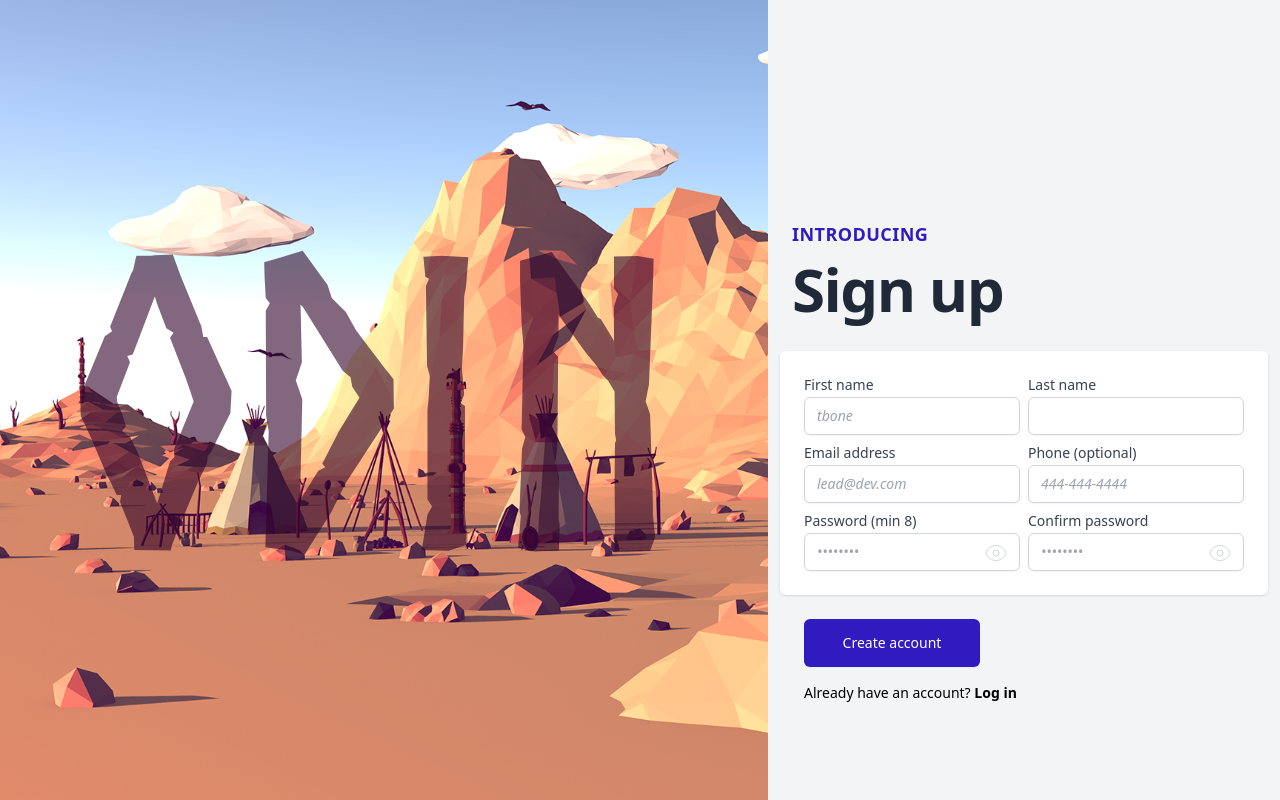
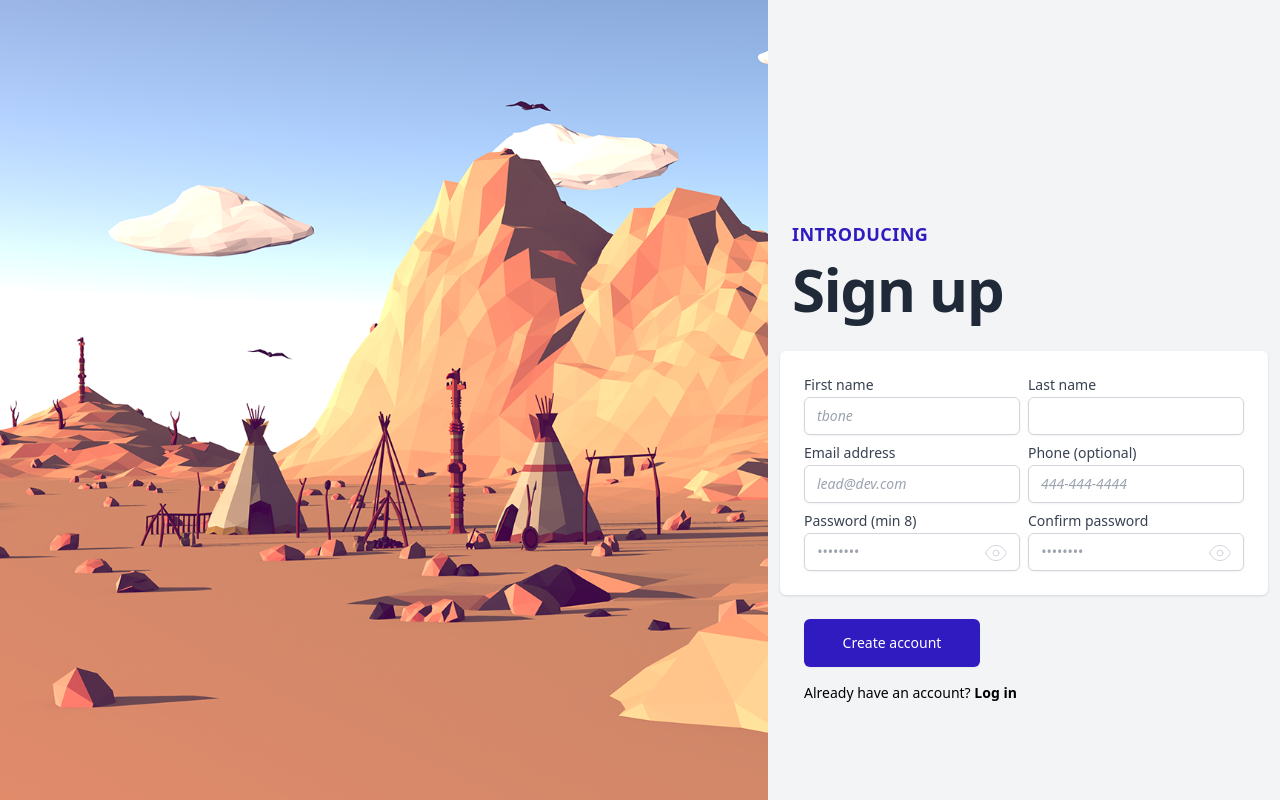
Before and after one commit to remotelyqueued/odin-signup, a website: page src/index.html in a window 1280 px wide. Drawn offline with nearby package versions, Linux system fonts and the light colour scheme; files that its build step writes are made by us from their sources; a web font is replaced by a local one.

Commit message:
Minor changes

```diff
--- a/src/index.html
+++ b/src/index.html
@@ -25,12 +25,12 @@
                     class="flex w-16 justify-center align-middle md:w-32 lg:w-72"
                     src="../images/odin-lined.svg"
                     alt="odin lined" /> -->
-                <h1
+                <!-- <h1
                     style="font-family: norse"
                     class="pl-10 text-[400px] text-[#30022a]/[0.6]"
                     contenteditable="true">
                     Odin
-                </h1>
+                </h1> -->
             </div>
         </section>
 
```
